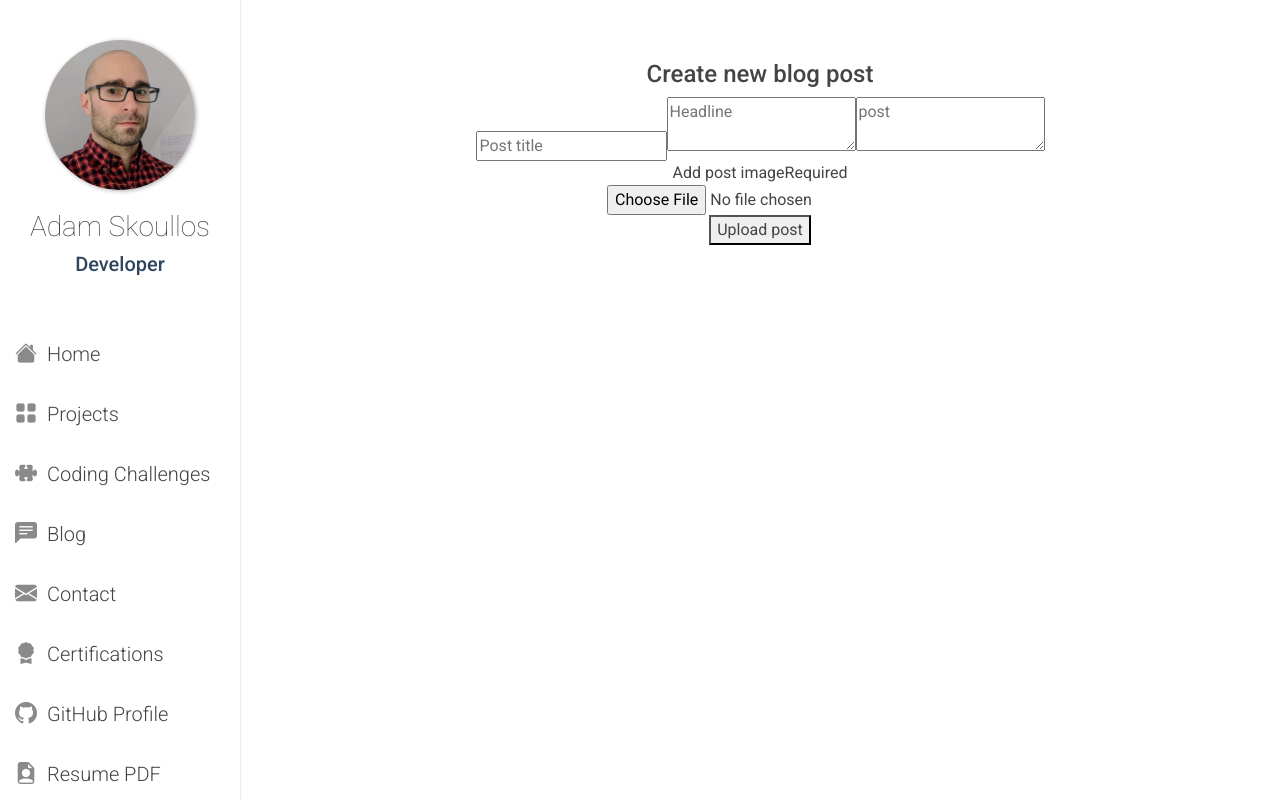
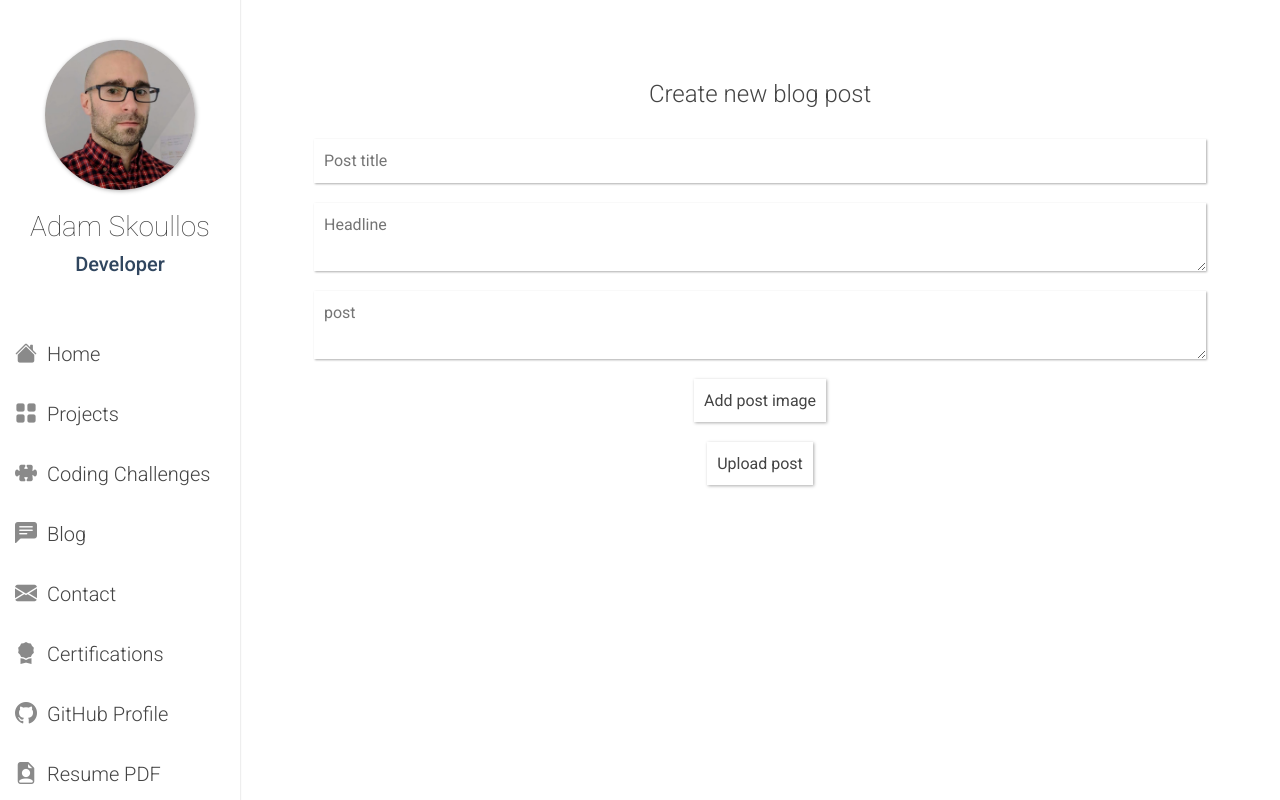
Before and after one commit to Adamskoullos/Portfolio, a Vue app: page /new-blog in a window 1280 px wide. Built offline with nearby package versions, Linux system fonts and the light colour scheme; no server answers; sample sign-in values are in the browser's storage.

Commit message:
NewBlog page complete

```diff
--- a/src/views/NewBlog.vue
+++ b/src/views/NewBlog.vue
@@ -7,7 +7,6 @@
             <textarea placeholder="post" v-model="post" required></textarea>
             <div v-if="!image">
                 <label for="file-upload" class="file-upload-button">Add post image</label>
-                <span>Required</span>
             </div>
             <label v-if="image" for="file-upload" class="file-upload-button loaded">Image loaded</label>
             <input id="file-upload" type="file" @change="handleChange">
@@ -91,6 +90,109 @@ export default {
 
 </script>
 
-<style>
-
+<style lang="scss" scoped>
+form{
+      width: 90%;
+      max-width: 1000px;
+      display: flex;
+      flex-direction: column;
+      align-items: stretch;
+      justify-content: stretch;
+      margin: auto;
+      h4{
+          margin: 20px auto;
+          font-weight: 300;
+      }
+      input{
+        padding: 10px;
+        margin: 10px;
+        border: none;
+        // box-shadow: $box-shadow;
+        box-shadow: 1px 1px 2px rgba(50,50,50,0.4);
+        transition: all ease 0.3s;
+      }
+      input:focus{
+        outline: none;
+        transition: all ease 0.3s;
+        background: rgba(228, 228, 228, 0.164);
+        transform: scale(1.005);
+        box-shadow: 1px 2px 5px rgba(50,50,50,0.4);
+      }
+      textarea{
+        padding: 10px;
+        margin: 10px;
+        border: none;
+        box-shadow: 1px 1px 2px rgba(50,50,50,0.4);
+        transition: all ease 0.3s;
+      }
+      textarea:focus{
+        outline: none;
+        transition: all ease 0.3s;
+        background: rgba(228, 228, 228, 0.164);
+        transform: scale(1.005);
+        box-shadow: 1px 2px 5px rgba(50,50,50,0.4);
+      }
+      input[type="file"]{
+        display: none;
+    }
+      button{
+        background: white;
+        border: none;
+        padding: 10px 10px 9px 10px;
+        transition: all ease 0.5s;
+        box-shadow: 1px 1px 3px rgba(50,50,50,0.4);
+        text-decoration: none;
+        margin: 10px auto;
+      }
+      button:hover{
+        // transform: scale(1.02);
+        // box-shadow: $box-shadow;
+        transition: all ease 0.8s;
+        background: rgb(228, 228, 228);
+        // background: rebeccapurple;
+      }
+      button:focus{
+        outline: none;
+        background: rgb(228, 228, 228);
+      }
+      button.loading{
+        background: #00C587;
+        // color: white;
+        font-weight: 400;
+        span{
+          color: white;
+        }
+      }
+      span{
+        color:$icon;
+        margin: auto 5px 3px 0;
+        vertical-align: middle;
+        font-size: 18px;
+      }
+      .file-upload-button{
+        background: white;
+        border: none;
+        padding: 10px 10px 9px 10px;
+        transition: all ease 0.5s;
+        box-shadow: 1px 1px 3px rgba(50,50,50,0.4);
+        text-decoration: none;
+        margin: 10px auto;
+        }
+    .file-upload-button:hover{
+        transition: all ease 0.8s;
+        background: rgb(228, 228, 228);
+    }
+    .loaded{
+        background: $green;
+        // color: white;
+        font-weight: 400;
+        // background: rgb(228, 228, 228);
+        box-shadow: 1px 1px 3px rgba(50,50,50,0.4);
+    }
+    .loaded:hover{
+        cursor: default;
+        transform: scale(1);
+        color: $green;
+    }
+}
 </style>
```
